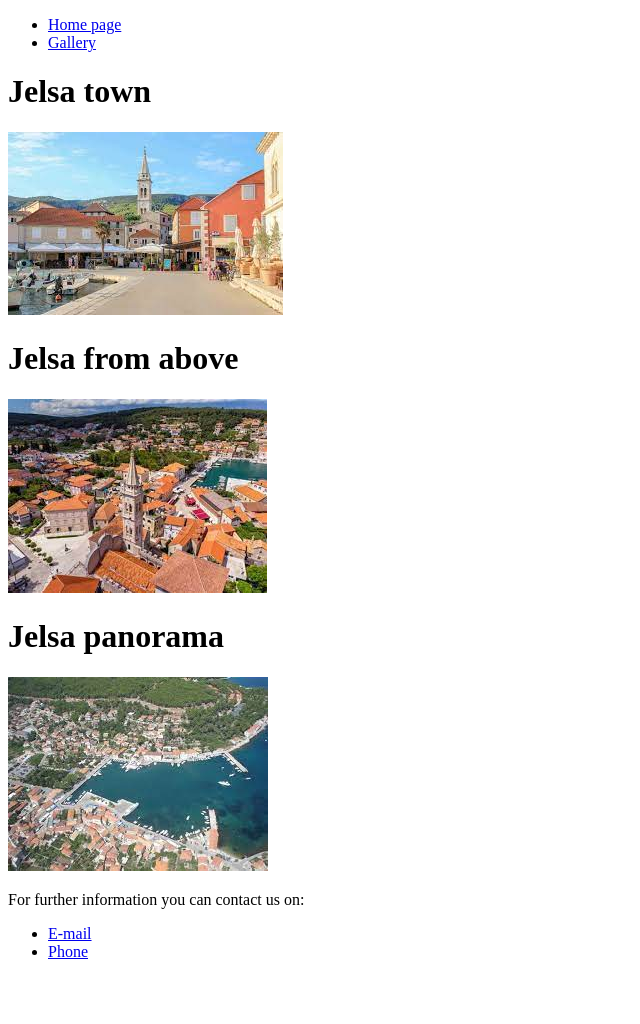
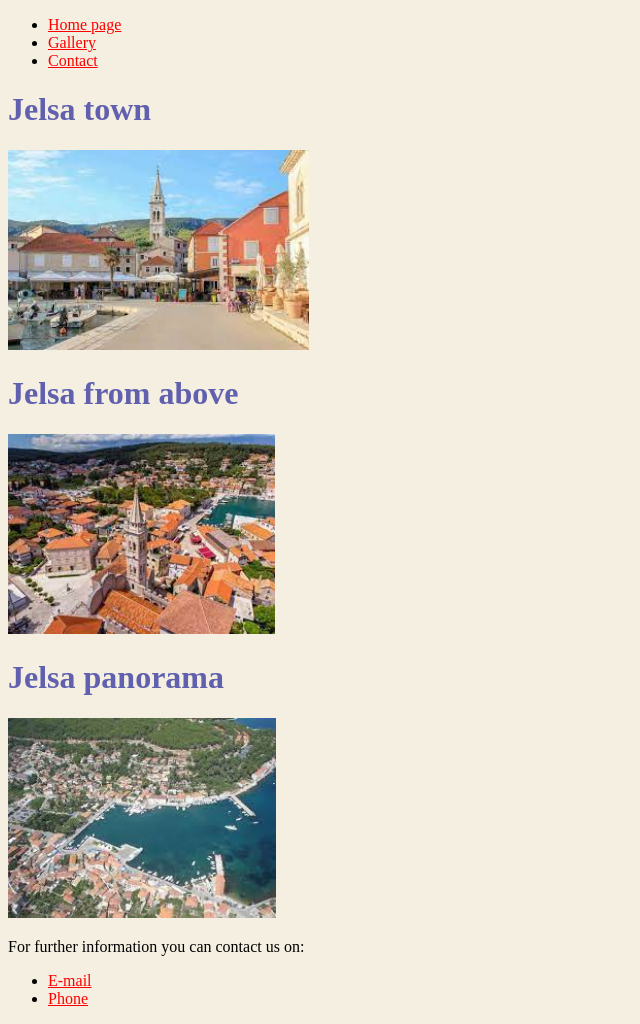
Before and after one commit to GoddessJackass/Jelsa-example, a plain HTML site: page gallery.html in a window 1280 px wide. Shown: the whole page, without its empty margins (0-640 px from the left). Before the commit the page ends 977 px from the top, so only its background shows below. Drawn offline with Linux system fonts and the light colour scheme.

Commit message:
Style added

```diff
--- a/gallery.html
+++ b/gallery.html
@@ -2,33 +2,36 @@
 <html lang="en">
     <head>
         <meta charset="UTF-8">
+        <meta name="viewport" content="width=device-width, initial-scale=1.0">
         <title>Gallery</title>
     </head>
-    <body>
+    <body style="background-color: #F4EFE0">
         <nav>
             <ul>
                 <li>
-                    <a href="./index.html">Home page</a>
+                    <a style="color: red" href="./index.html">Home page</a>
                 </li>
                 <li>
-                    <a href="./gallery.html" target="_blank">Gallery</a>
+                    <a style="color: red" href="./gallery.html" target="_blank">Gallery</a>
+                </li>
+                <li>
+                    <a style="color: red" href="#contact">Contact</a>
                 </li>
             </ul>
         </nav>
-        <h1>Jelsa town</h1>
-        <img src="./media/Jelsa-grad.jpeg" alt="Jelsa town">
-        <h1>Jelsa from above</h1>
-        <img src="./media/Jelsa-iz-zraka.jpeg" alt="Jelsa from above">
-        <h1>Jelsa panorama</h1>
-        <img src="./media/Jelsa-panorama.jpeg" alt="Jelsa panorama">
-
-        <p>For further information you can contact us on:</p>
+        <h1 style="color:rgb(96, 96, 175)">Jelsa town</h1>
+        <img src="./media/Jelsa-grad.jpeg" alt="Jelsa town" height="200">
+        <h1 style="color:rgb(96, 96, 175)">Jelsa from above</h1>
+        <img src="./media/Jelsa-iz-zraka.jpeg" alt="Jelsa from above" height="200">
+        <h1 style="color:rgb(96, 96, 175)">Jelsa panorama</h1>
+        <img src="./media/Jelsa-panorama.jpeg" alt="Jelsa panorama" height="200">
+            <p id="contact">For further information you can contact us on:</p>
                 <ul>
                     <li>
-                    <a href="mailto:test@email.com">E-mail</a>
+                        <a style="color: red" href="mailto:test@email.com">E-mail</a>
                     </li>
                     <li>
-                    <a href="tel:+385123456789">Phone</a>
+                        <a style="color: red" href="tel:+385123456789">Phone</a>
                     </li>
                 </ul>
     </body>
```
Also changed, not shown: index.html (+14 -9 lines), 1 other file. Lines whose indentation alone changed are shown as unchanged.
